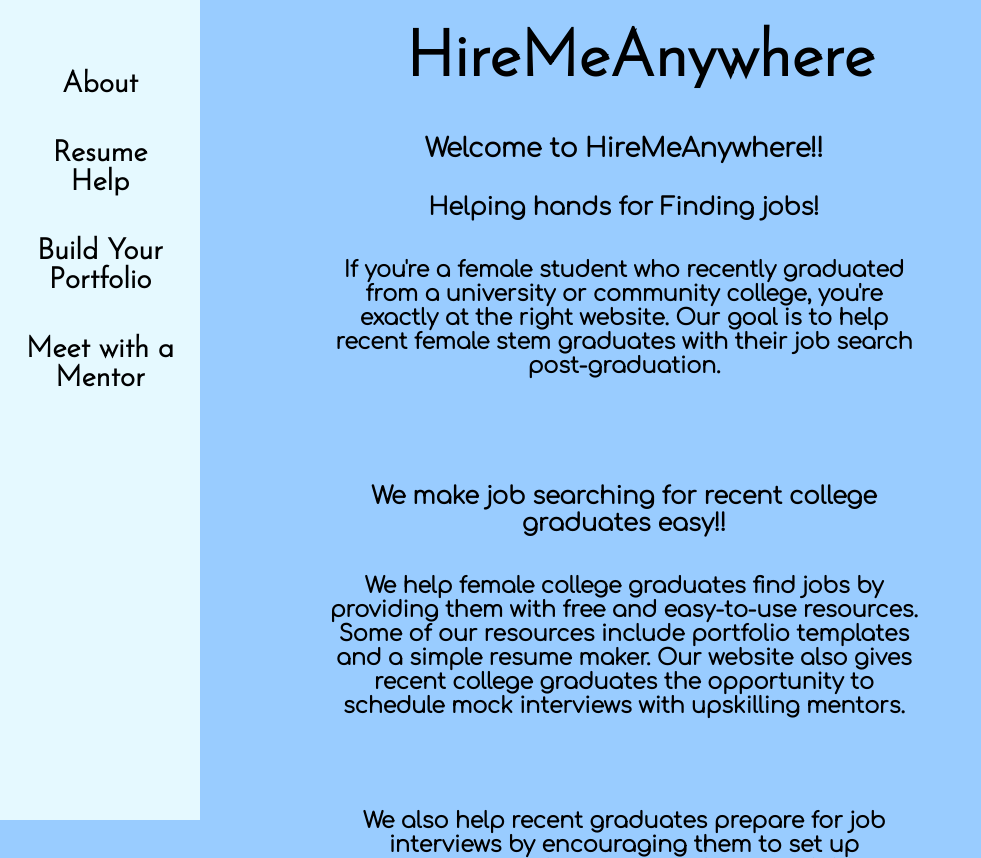
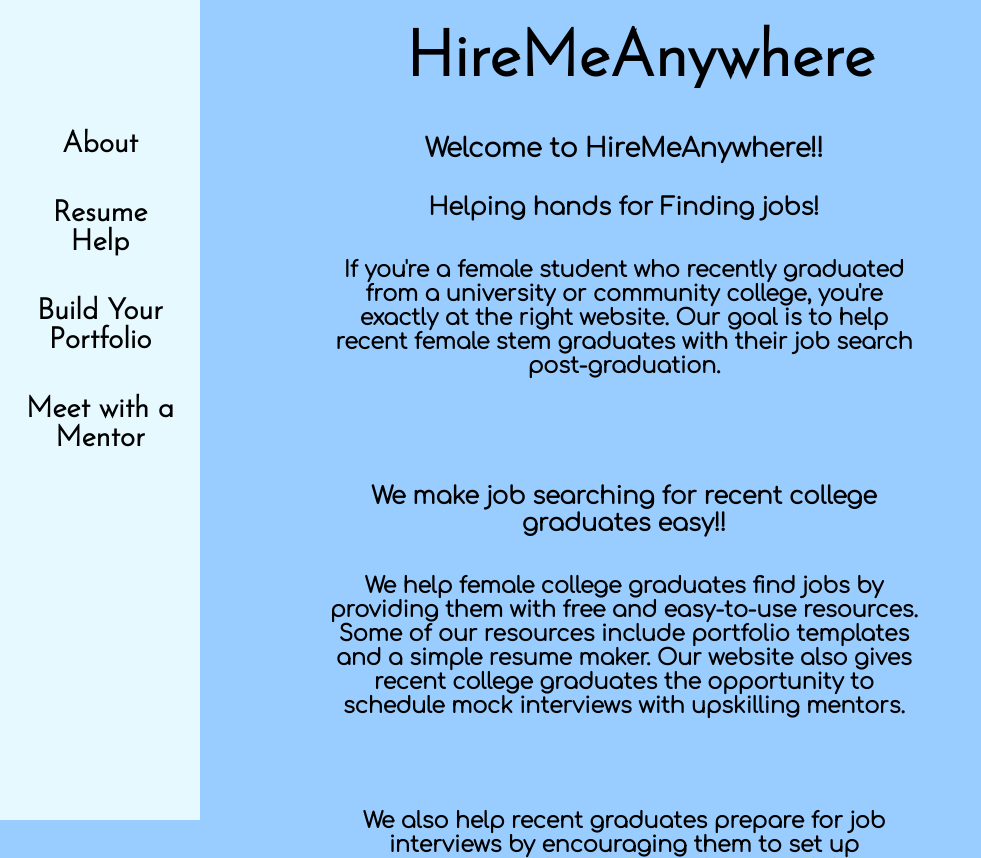
Before and after one commit to helencordova12/hiremeanywhere-project, a PHP site: page /index.php in a window 1280 px wide. Shown: the top 858 px of the page, without its empty margins (0-981 px from the left). Run offline with PHP 8.4, Linux system fonts and the light colour scheme; some libraries are stand-ins or nearby versions.

Commit message:
Update design.css

```diff
--- a/design.css
+++ b/design.css
@@ -45,7 +45,7 @@ body {
 #firstOption {
   font-size: 29px;
   padding: 20px;
-  padding-top: 50px;
+  padding-top: 110px;
   font-weight: bold;
   font-family: "Josefin Sans", sans-serif;
 }
```
